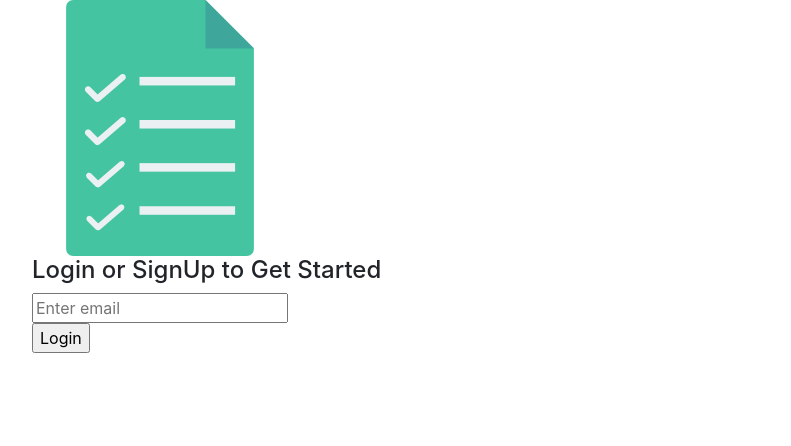
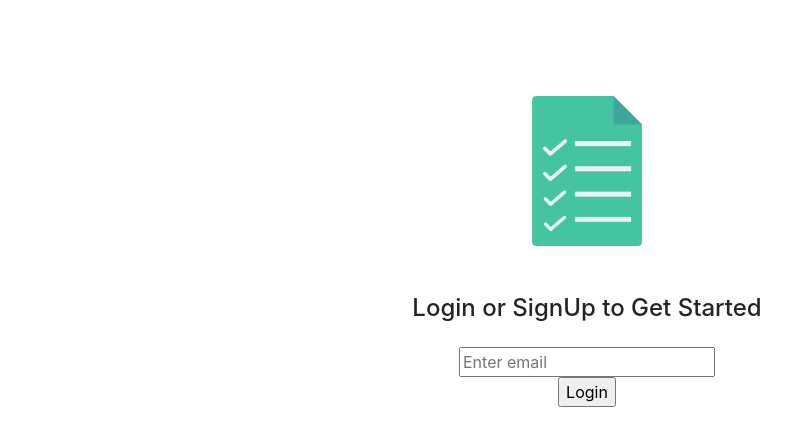
Before and after one commit to moliver4/portfolio-builder-client, a React (Create React App) app: page / in a window 1280 px wide. Shown: the top 446 px of the page, without its empty margins (53-844 px from the left). Built offline with nearby package versions, Linux system fonts and the light colour scheme.

Commit message:
Items centered.

```diff
--- a/src/screens/LoginScreen.js
+++ b/src/screens/LoginScreen.js
@@ -4,18 +4,19 @@ import logo from '../images/logo1.png'
 
 // add form here that will take in user email & submit button
 // submit button will trigger a function in App.js that will retrieve all user details
+const styles = {
+    backgroundColor: '#hgfhg'
+}
 const LoginScreen = ({ email, submitLogin, handleInputChange}) => {
 
     return (
-        <div class="container">
-            <img src={logo} ></img>
+        <div className="container text-center" >
 
-            <div class=".flex-row">
+            <div className='row py-5'>
+                <div className='col '>
+                    <img className='py-5' width="150px" src={logo} ></img>
                     <h4>Login or SignUp to Get Started</h4>
-            </div>
-
-            <div class=".flex-row">
-                <form id="login-form" onSubmit={submitLogin}>
+                    <form className='py-3' id="login-form" onSubmit={submitLogin}>
                                 <label htmlFor='email_address'> </label>
                                 <input placeholder="Enter email"
                                     type='text'
@@ -26,6 +27,7 @@ const LoginScreen = ({ email, submitLogin, handleInputChange}) => {
                         <input type='submit' value='Login' />
                     </form>
                 </div>
+            </div>
 
         </div>
     )
```
Lines whose indentation alone changed are shown as unchanged.
